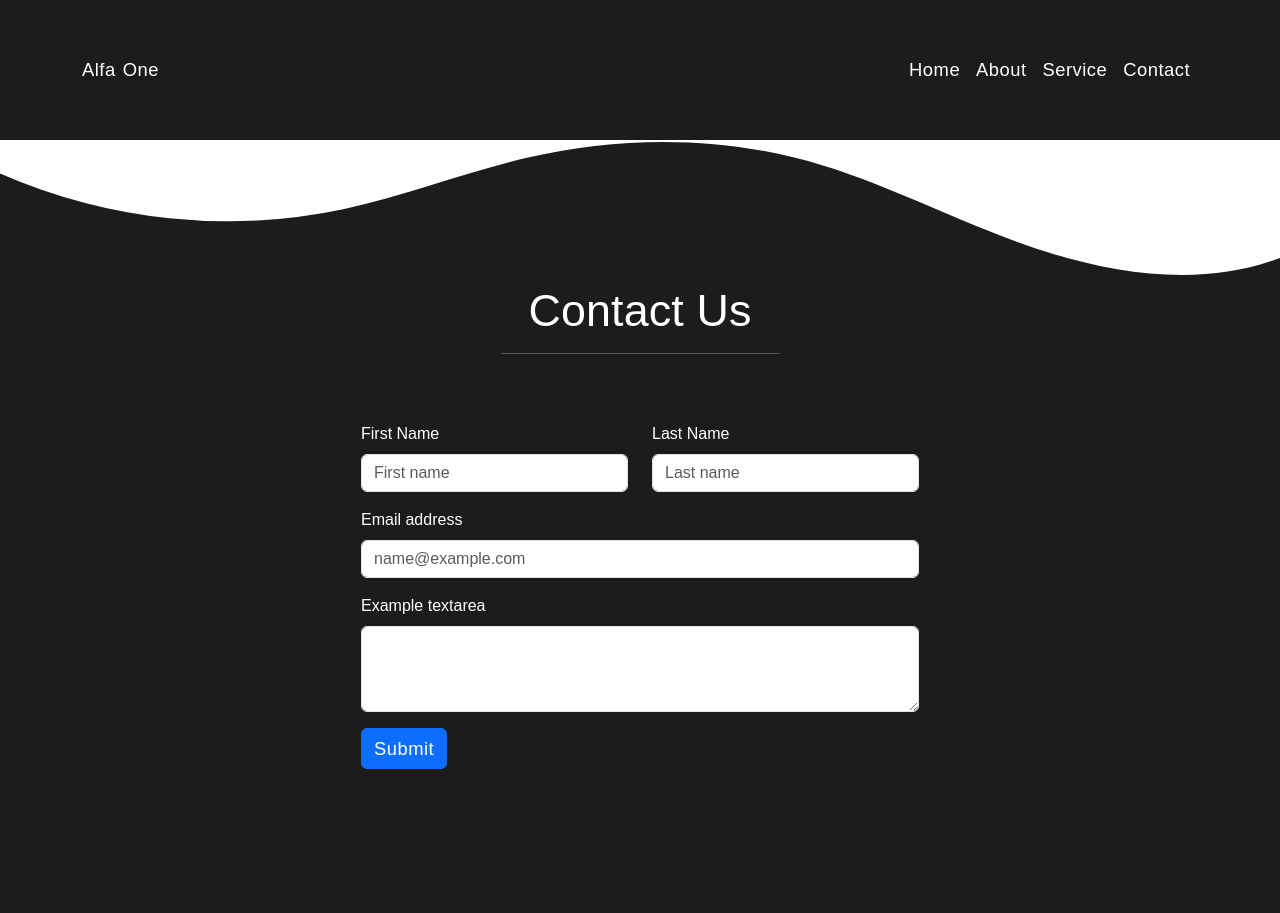
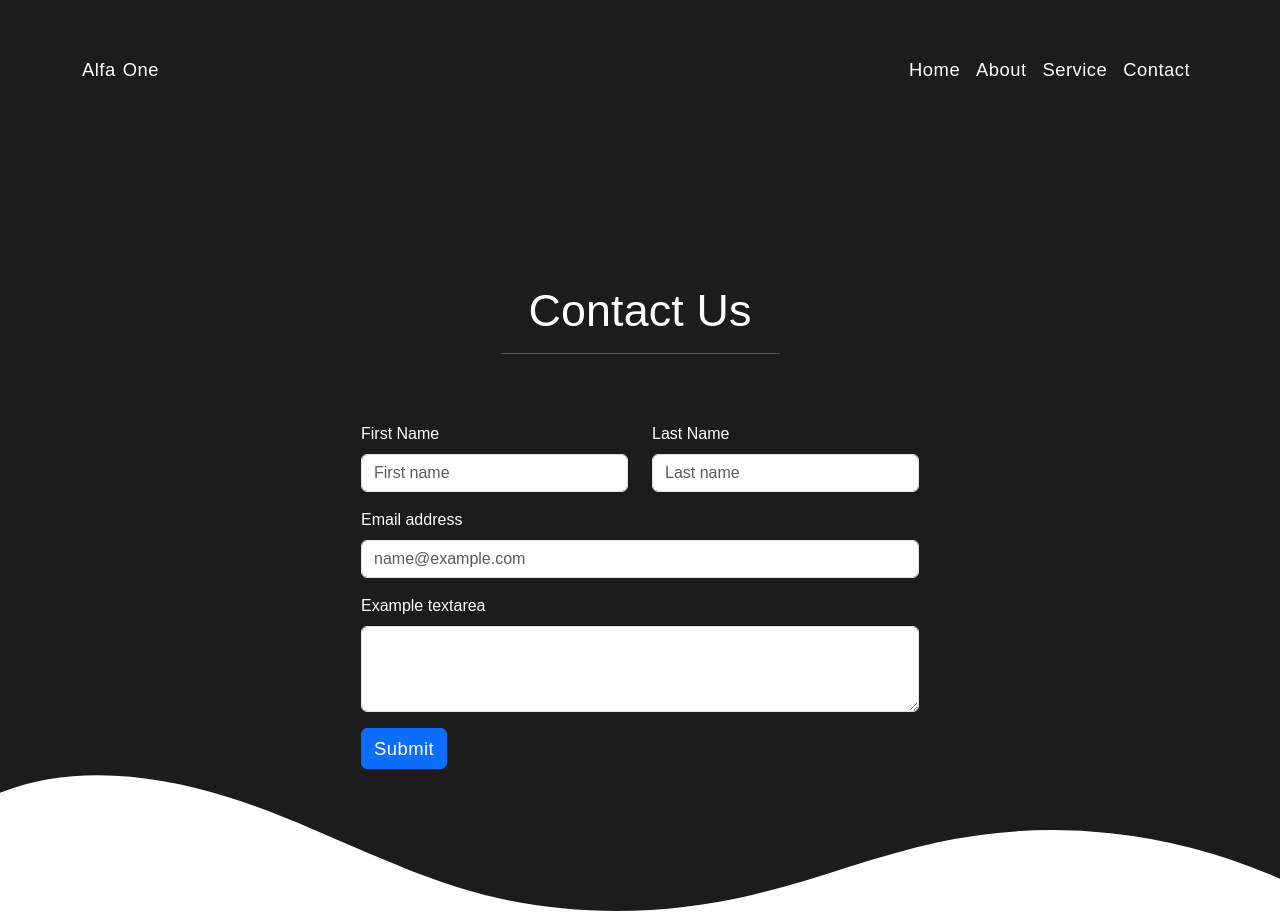
Before and after one commit to shiamsharif/Alfa_One, a plain HTML site: page contact.html in a window 1280 px wide. Drawn offline with nearby package versions, Linux system fonts and the light colour scheme.

Commit message:
contact done

```diff
--- a/contact.html
+++ b/contact.html
@@ -13,6 +13,29 @@
         integrity="sha384-9ndCyUaIbzAi2FUVXJi0CjmCapSmO7SnpJef0486qhLnuZ2cdeRhO02iuK6FUUVM" crossorigin="anonymous">
     <!-- fontawasome -->
     <script src="https://kit.fontawesome.com/aef2509141.js" crossorigin="anonymous"></script>
+    <!-- shape devider style -->
+    <style>
+        .custom-shape-divider-bottom-1690226280 {
+            position: absolute;
+            bottom: 0;
+            left: 0;
+            width: 100%;
+            overflow: hidden;
+            line-height: 0;
+            transform: rotate(180deg);
+        }
+
+        .custom-shape-divider-bottom-1690226280 svg {
+            position: relative;
+            display: block;
+            width: calc(100% + 1.3px);
+            height: 150px;
+        }
+
+        .custom-shape-divider-bottom-1690226280 .shape-fill {
+            fill: #FFFFFF;
+        }
+    </style>
 </head>
 
 <body>
@@ -50,14 +73,7 @@
     <!-- contact start -->
     <section class="common-section contact-section text-white bg-color pt-5 ">
 
-        <div class="custom-shape-divider-top-1690142363">
-            <svg data-name="Layer 1" xmlns="http://www.w3.org/2000/svg" viewBox="0 0 1200 120"
-                preserveAspectRatio="none">
-                <path
-                    d="M321.39,56.44c58-10.79,114.16-30.13,172-41.86,82.39-16.72,168.19-17.73,250.45-.39C823.78,31,906.67,72,985.66,92.83c70.05,18.48,146.53,26.09,214.34,3V0H0V27.35A600.21,600.21,0,0,0,321.39,56.44Z"
-                    class="shape-fill"></path>
-            </svg>
-        </div>
+
 
         <div class="container text-center fw-bold common-title">
             <h2 class="common-heading text-white">Contact Us</h2>
@@ -98,6 +114,16 @@
 
         </div>
 
+        <!-- shape divider html-->
+        <div class="custom-shape-divider-bottom-1690226280">
+            <svg data-name="Layer 1" xmlns="http://www.w3.org/2000/svg" viewBox="0 0 1200 120"
+                preserveAspectRatio="none">
+                <path
+                    d="M321.39,56.44c58-10.79,114.16-30.13,172-41.86,82.39-16.72,168.19-17.73,250.45-.39C823.78,31,906.67,72,985.66,92.83c70.05,18.48,146.53,26.09,214.34,3V0H0V27.35A600.21,600.21,0,0,0,321.39,56.44Z"
+                    class="shape-fill"></path>
+            </svg>
+        </div>
+
     </section>
 
 </body>
```
